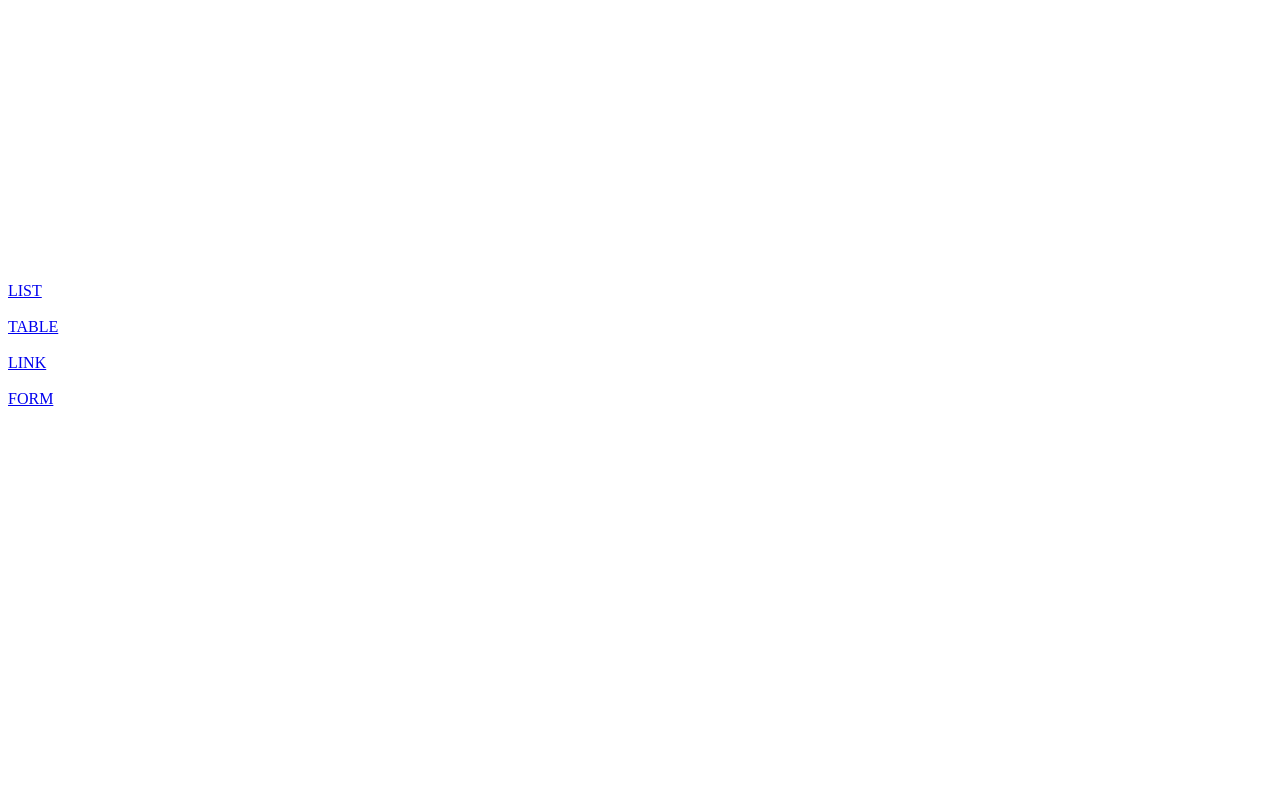
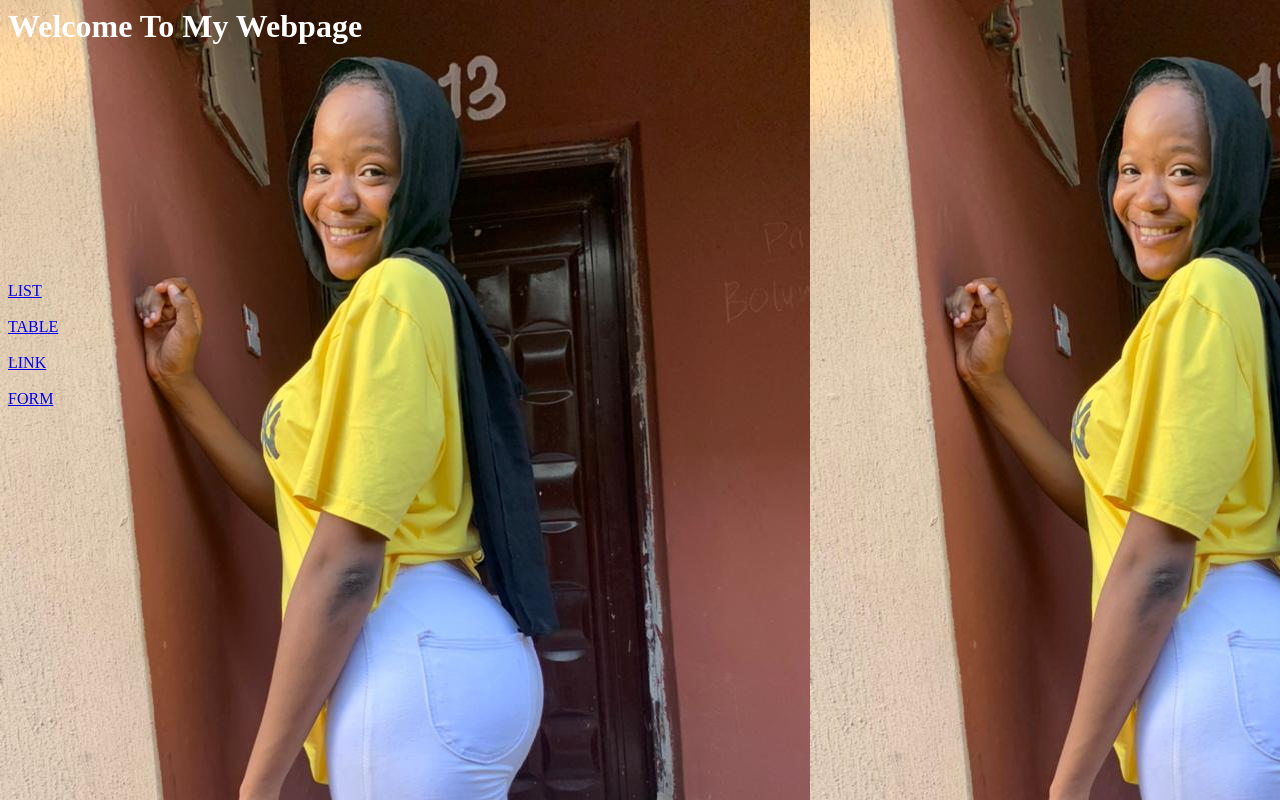
Before and after one commit to olabanjilayomi/olabanjilayomi.github.io, a plain HTML site: page index.html in a window 1280 px wide. Drawn offline with Linux system fonts and the light colour scheme.

Commit message:
Update index.html

```diff
--- a/index.html
+++ b/index.html
@@ -5,7 +5,7 @@
 <title> MY WEBPAGE </title>
 </head>
 
-<body background="liz.jpg">
+<body background="lizz.jpg">
 
 <h1 align="centre"><font color="white"> Welcome To My Webpage</font></h1><br><br><br><br><br><br><br><br><br><br><br><br>
 <a href="aboutus.html"> LIST</a><br><br>
```
